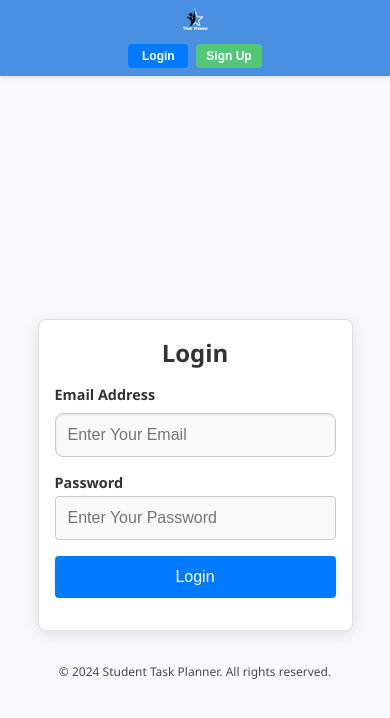
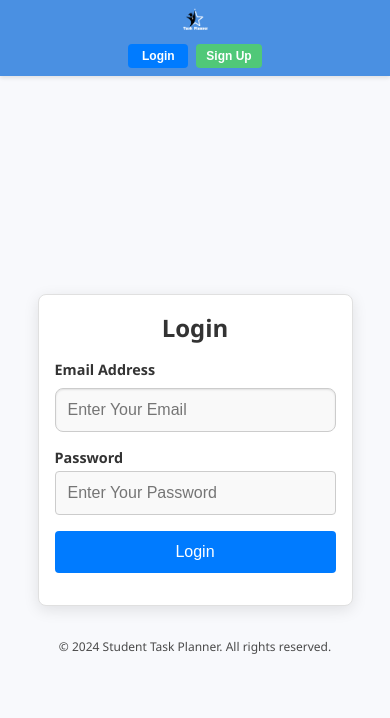
Before and after one commit to AnilaAnilaN/taskPlanner, a React (Vite) app in the folder an/: page /login in a window 390 px wide. Shown: the top 718 px of the page. Built offline with nearby package versions, Linux system fonts and the light colour scheme.

Commit message:
Update App.css

```diff
--- a/an/src/App.css
+++ b/an/src/App.css
@@ -48,7 +48,7 @@ body {
 .main-content {
   flex-grow: 1;
   background-color: #f8f9fc;
-  padding: 70px 20px 20px;
+  padding: 65px 20px 20px; /* Reduced top padding */
   margin-left: 0;
 }
 
@@ -67,8 +67,8 @@ body {
   flex-direction: column;
   align-items: center;
   justify-content: center;
-  min-height: 100vh;
-  padding: 70px 20px 20px;
+  min-height: calc(100vh - 65px); /* Adjusted for header */
+  padding: 65px 20px 20px; /* Reduced top padding */
 }
 
 .form-container {
@@ -96,7 +96,7 @@ body {
 /* Responsive design */
 @media (max-width: 768px) {
   .sidebar {
-    width: 60px;
+    width: 60px; /* Collapsed by default */
   }
 
   .app-container:has(.sidebar) .main-content {
@@ -108,7 +108,7 @@ body {
   }
 
   .main-content {
-    padding: 80px 15px 15px;
+    padding: 65px 15px 15px;
   }
 
   .form-container {
@@ -117,7 +117,7 @@ body {
   }
 
   .page-container {
-    padding: 80px 15px 15px;
+    padding: 65px 15px 15px;
   }
 }
 
@@ -135,11 +135,11 @@ body {
   }
 
   .main-content {
-    padding: 60px 10px 10px;
+    padding: 65px 10px 10px;
   }
 
   .page-container {
-    padding: 60px 10px 10px;
+    padding: 65px 10px 10px;
   }
 
   .form-container {
```
